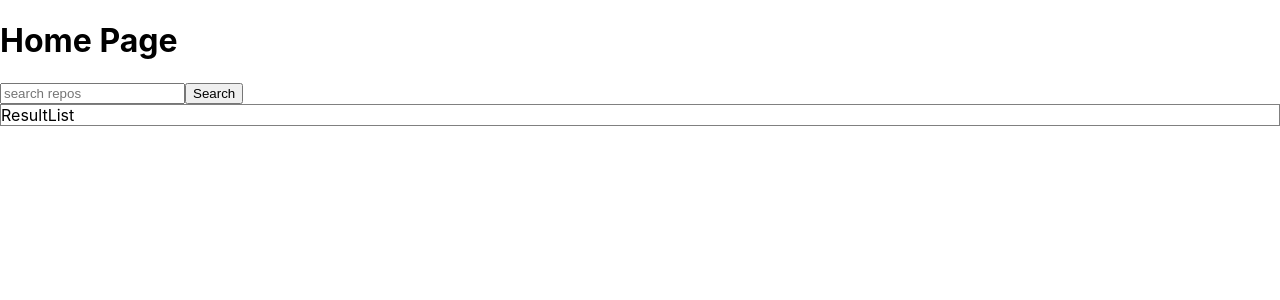
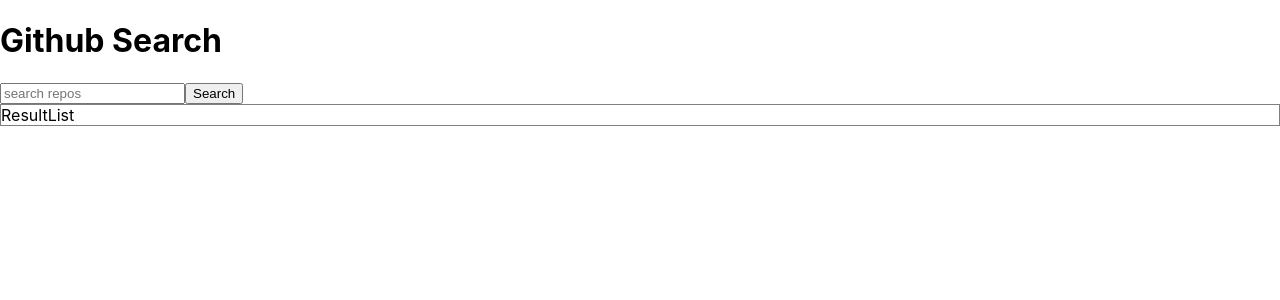
Before and after one commit to winnie-ho/prudential-code-task, a React (Create React App) app: page / in a window 1280 px wide. Shown: the top 300 px of the page. Built offline with nearby package versions, Linux system fonts and the light colour scheme.

Commit message:
Change name.

```diff
--- a/src/components/Home/Home.js
+++ b/src/components/Home/Home.js
@@ -6,7 +6,7 @@
   render() {
     return (
       <div>
-        <h1>Home Page</h1>
+        <h1>Github Search</h1>
         <SearchBar />
         <ResultsList />
       </div>
```
